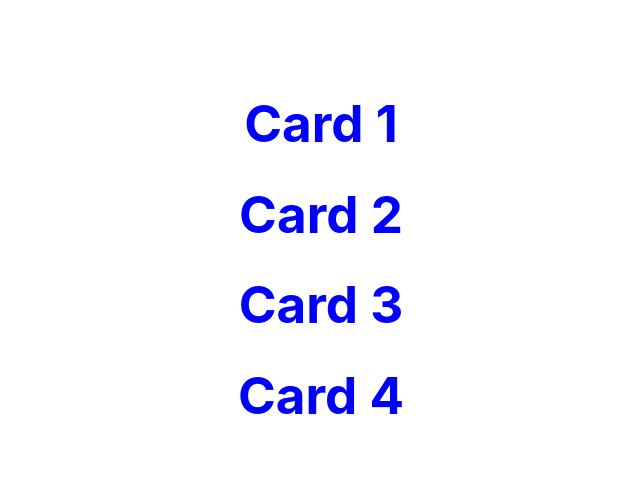
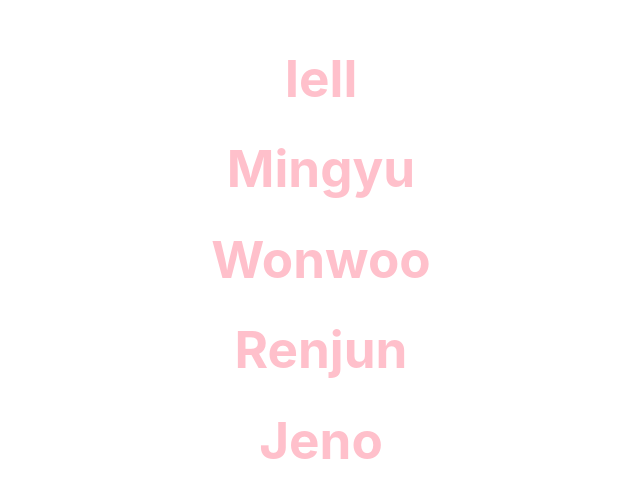
Before and after one commit to ielkay/belajareact, a React (Vite) app in the folder belajar-react/: page / in a window 1280 px wide. Shown: the part 141-638 px from the top of the page, without its empty margins (319-959 px from the left). Built offline with nearby package versions, Linux system fonts and the light colour scheme.

Commit message:
refactor: change code title

```diff
--- a/belajar-react/src/components/List/Card.jsx
+++ b/belajar-react/src/components/List/Card.jsx
@@ -1,7 +1,7 @@
-export function Card ({title}){
+export function Card ({name}){
     return(
     <div>
-<h1 style={{color:"blue"}}>{title}</h1>
+<h1 style={{color:"pink"}}>{name}</h1>
     </div>
     );
 }
--- a/belajar-react/src/components/List/List.jsx
+++ b/belajar-react/src/components/List/List.jsx
@@ -2,10 +2,11 @@ import { Card } from "./Card"
 export function List (){
     return(
     <div>
-<Card title={"Card 1"} />
-<Card title={"Card 2"} />
-<Card title={"Card 3"} />
-<Card title={"Card 4"} />
+<Card name={"Iell"} />
+<Card name={"Mingyu"} />
+<Card name={"Wonwoo"} />
+<Card name={"Renjun"} />
+<Card name={"Jeno"} />
     </div>
     );
 }
```
